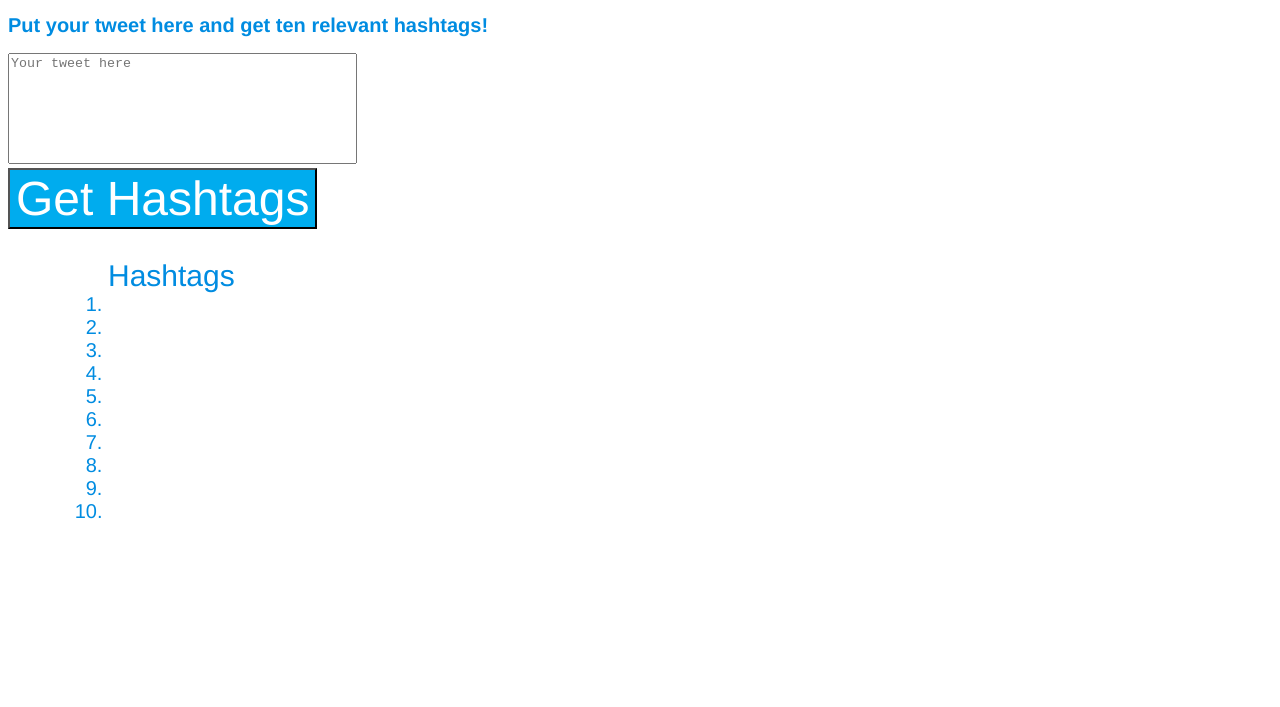
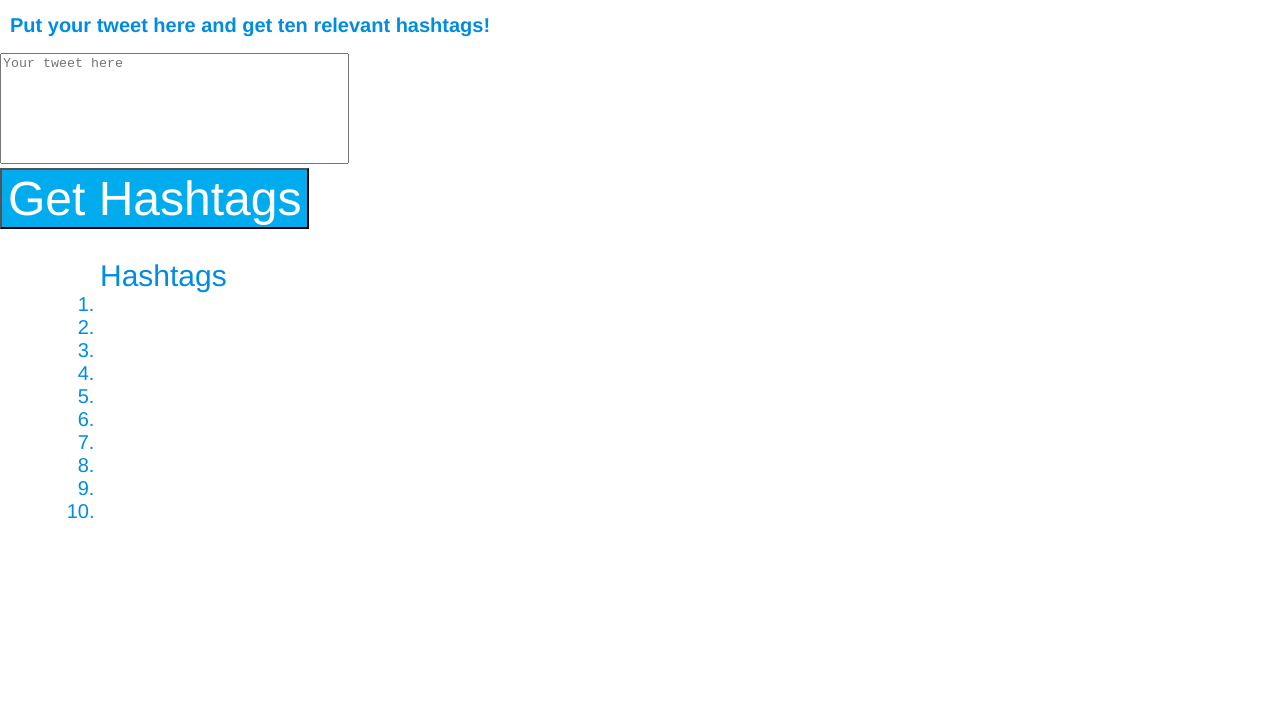
Before and after one commit to cyclane/TweetHashtagAssigner, a plain HTML site: page website/index.html in a window 1280 px wide. Shown: the part 93-800 px from the top of the page. Drawn offline with Linux system fonts and the light colour scheme.

Commit message:
Fixed bug

```diff
--- a/website/index.html
+++ b/website/index.html
@@ -16,7 +16,7 @@
         <div>
         	<button class = "aquire" onclick="getHashtags()">Get Hashtags</button>
         </div>
-        <ol class = "listOrder" d="hashtags"> Hashtags
+        <ol class = "listOrder" id="hashtags"> Hashtags
   			<li class="hashtag"></li>
   			<li class="hashtag"></li>
   			<li class="hashtag"></li>
--- a/website/style.css
+++ b/website/style.css
@@ -1,4 +1,8 @@
+body{
+	margin: 0;
+}
 h2{
+	padding-left: 10px;
 	font-family: 'Helvetica Neue', Helvetica;
 	font-size: 20px;
 	color: rgb(0, 140, 225);
```
